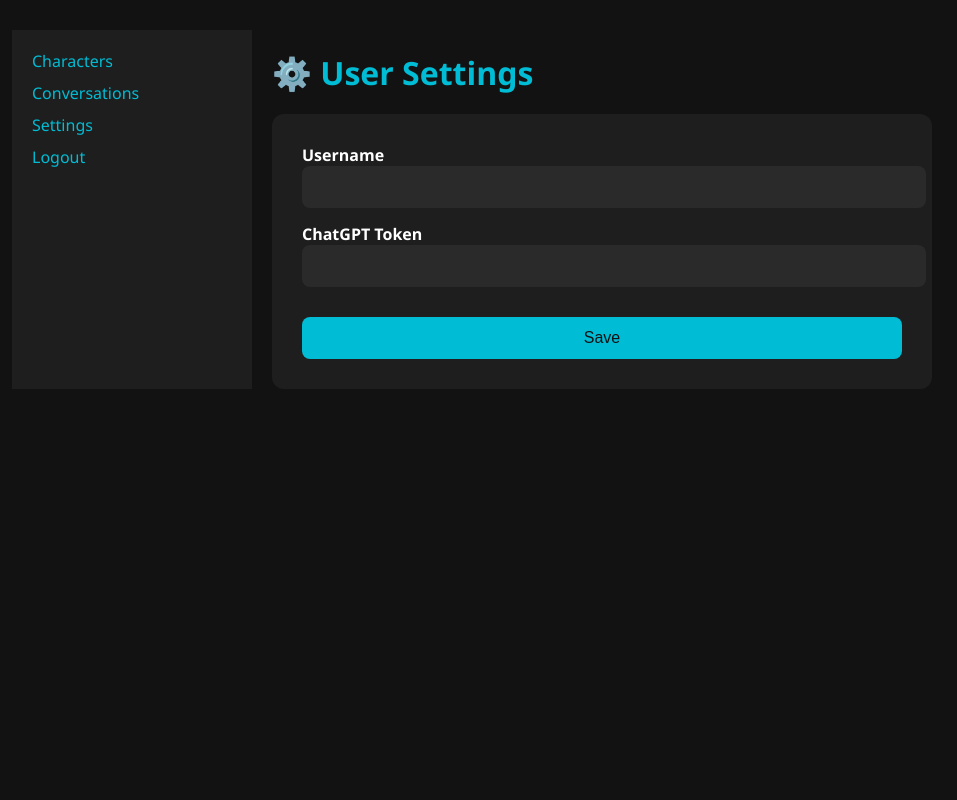
After one commit to vitorhonorato23/ghostai, a FastAPI app: template templates/settings.html in a window 1280 px wide. The commit adds this page. Shown: the whole page, without its empty margins (18-975 px from the left). Run offline with FastAPI, Linux system fonts and the light colour scheme; the template is opened without the code that fills it, so the values that code supplies are empty.

Commit message:
Add settings route and template

```diff
--- a/models/user.py
+++ b/models/user.py
@@ -8,6 +8,7 @@ class User(Base):
     id = Column(Integer, primary_key=True, index=True)
     username = Column(String, unique=True, index=True, nullable=False)
     password_hash = Column(String, nullable=False)
+    gpt_token = Column(String, nullable=True)
 
     characters = relationship("Character", back_populates="creator")
     conversations = relationship("Conversation", back_populates="user")
--- a/templates/characters.html
+++ b/templates/characters.html
@@ -48,6 +48,7 @@
       <ul>
         <li><a href="/characters">Characters</a></li>
         <li><a href="/conversations">Conversations</a></li>
+        <li><a href="/settings">Settings</a></li>
         <li><a href="/logout">Logout</a></li>
       </ul>
     </nav>
--- a/templates/chat.html
+++ b/templates/chat.html
@@ -11,6 +11,7 @@
       <ul>
         <li><a href="/characters">Characters</a></li>
         <li><a href="/conversations">Conversations</a></li>
+        <li><a href="/settings">Settings</a></li>
         <li><a href="/logout">Logout</a></li>
       </ul>
     </nav>
--- a/templates/conversations.html
+++ b/templates/conversations.html
@@ -57,6 +57,7 @@
       <ul>
         <li><a href="/characters">Characters</a></li>
         <li><a href="/conversations">Conversations</a></li>
+        <li><a href="/settings">Settings</a></li>
         <li><a href="/logout">Logout</a></li>
       </ul>
     </nav>
--- a/templates/newChat.html
+++ b/templates/newChat.html
@@ -72,6 +72,7 @@
       <ul>
         <li><a href="/characters">Characters</a></li>
         <li><a href="/conversations">Conversations</a></li>
+        <li><a href="/settings">Settings</a></li>
         <li><a href="/logout">Logout</a></li>
       </ul>
     </nav>
--- /dev/null
+++ b/templates/settings.html
@@ -0,0 +1,80 @@
+<!DOCTYPE html>
+<html lang="en">
+<head>
+  <meta charset="UTF-8">
+  <title>User Settings</title>
+  <link rel="stylesheet" href="/static/style.css">
+  <style>
+    .settings-form {
+      background-color: #1e1e1e;
+      padding: 30px;
+      border-radius: 12px;
+      width: 100%;
+      max-width: 600px;
+      display: flex;
+      flex-direction: column;
+      gap: 15px;
+    }
+
+    .settings-form input {
+      width: 100%;
+      padding: 12px;
+      font-size: 16px;
+      background-color: #2a2a2a;
+      border: none;
+      color: white;
+      border-radius: 8px;
+    }
+
+    .settings-form button {
+      margin-top: 15px;
+      padding: 12px;
+      font-size: 16px;
+      background-color: #00bcd4;
+      color: #121212;
+      border: none;
+      border-radius: 8px;
+      cursor: pointer;
+      transition: background-color 0.3s;
+    }
+
+    .settings-form button:hover {
+      background-color: #0097a7;
+    }
+
+    .form-label {
+      font-weight: bold;
+      margin-bottom: 4px;
+    }
+  </style>
+</head>
+<body>
+  <div class="layout">
+    <nav class="sidebar">
+      <ul>
+        <li><a href="/characters">Characters</a></li>
+        <li><a href="/conversations">Conversations</a></li>
+        <li><a href="/settings">Settings</a></li>
+        <li><a href="/logout">Logout</a></li>
+      </ul>
+    </nav>
+    <div class="main-content">
+      <h1>⚙️ User Settings</h1>
+      {% if message %}
+        <p>{{ message }}</p>
+      {% endif %}
+      <form method="post" class="settings-form">
+        <div>
+          <label class="form-label">Username</label>
+          <input type="text" name="username" value="{{ user.username }}" required>
+        </div>
+        <div>
+          <label class="form-label">ChatGPT Token</label>
+          <input type="text" name="gpt_token" value="{{ user.gpt_token or '' }}">
+        </div>
+        <button type="submit">Save</button>
+      </form>
+    </div>
+  </div>
+</body>
+</html>
```
Also changed, not shown: routes/__init__.py (+9 -1 lines), routes/settings.py (added, +30 -0 lines), services/user_service.py (+12 -0 lines).
